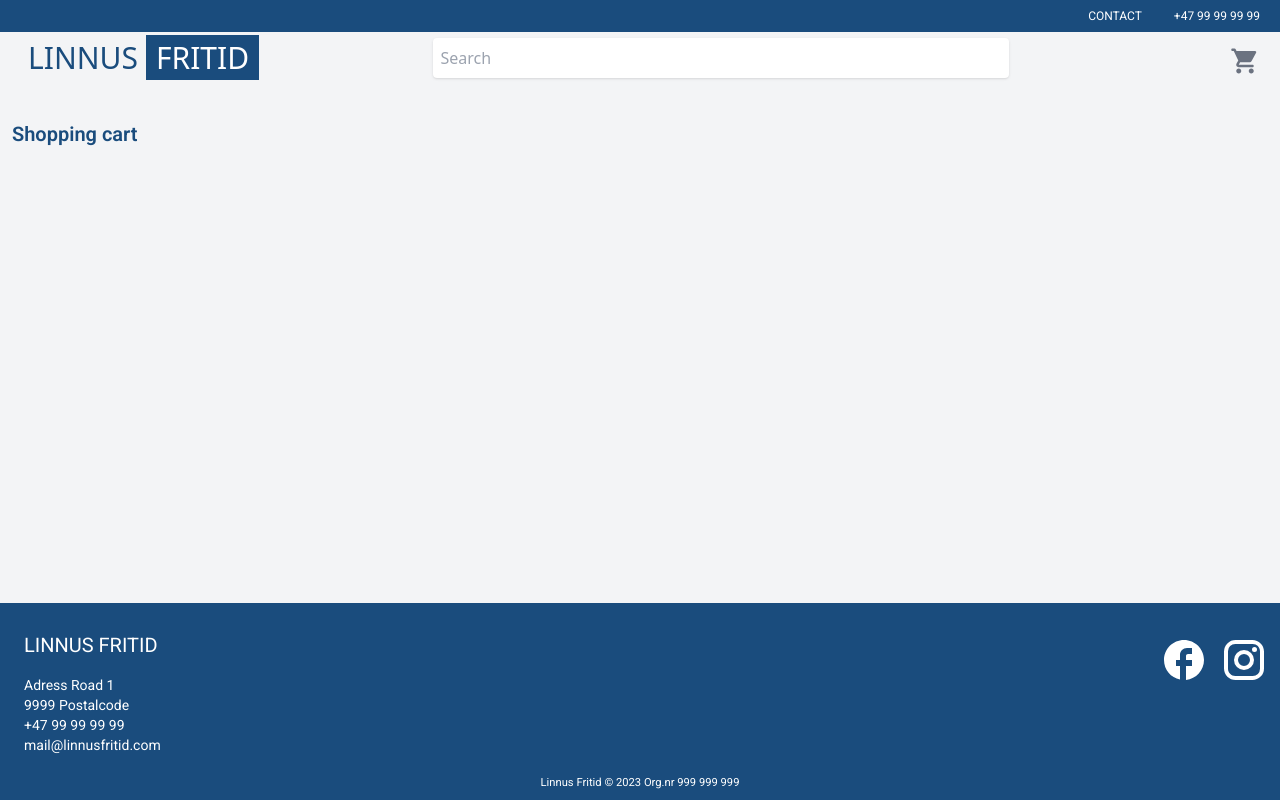
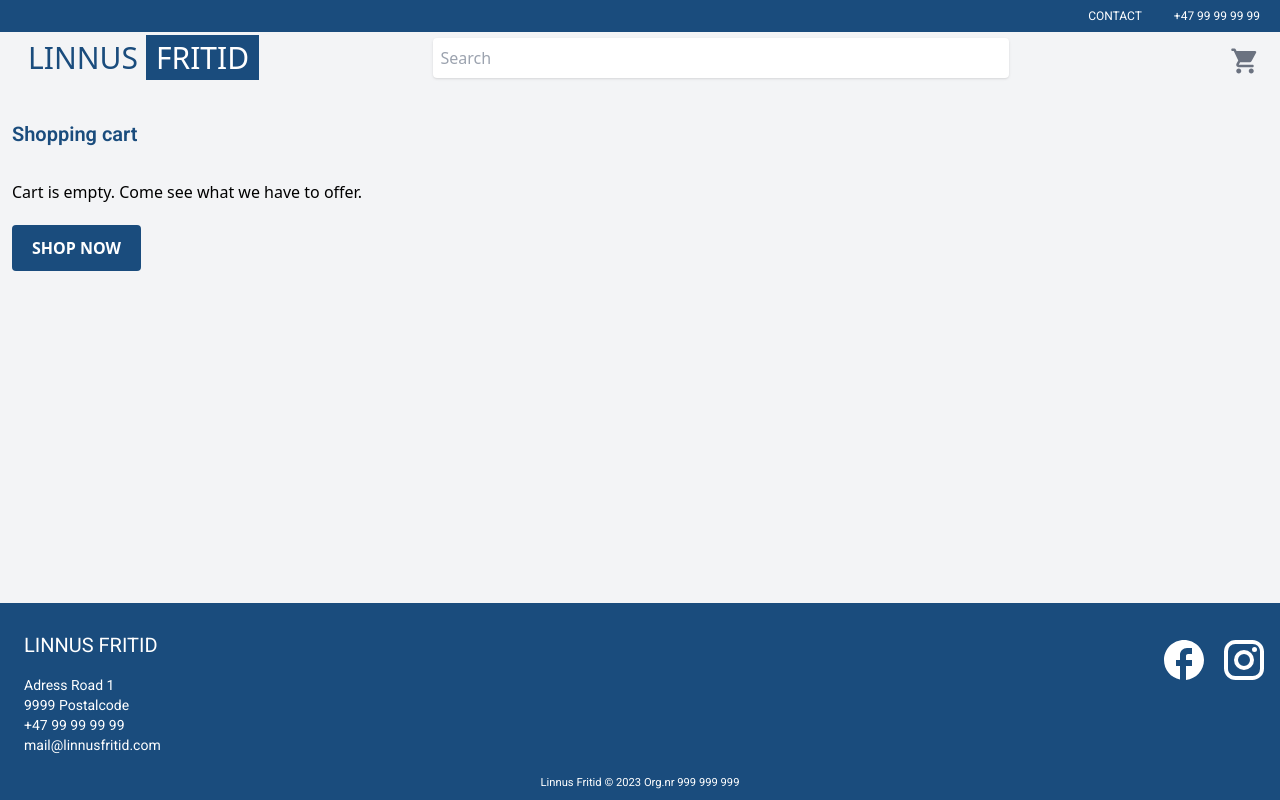
Before and after one commit to oyhub/fef-ca, a React (Vite) app: page /checkout in a window 1280 px wide. Built offline with nearby package versions, Linux system fonts and the light colour scheme.

Commit message:
checkout page

```diff
--- a/src/pages/Checkout.tsx
+++ b/src/pages/Checkout.tsx
@@ -10,12 +10,23 @@ export function Checkout() {
 
   const handleRemoveClick = (product: Data) => () => removeFromCart(product);
 
+  const totalSum = cart.reduce((acc, product) => {
+    const priceToUse = product.discountedPrice ? product.discountedPrice : product.price;
+    return acc + priceToUse;
+  }, 0);
+
 
   return (
     <div>
       <h1 className="font-heading font-semibold text-xl text-primary mb-8">Shopping cart</h1>
       <div className="flex flex-col gap-6">
-        {cart.map((product, index) => (
+        {cart.length === 0 ? (
+          <div>
+            <p className="mb-8">Cart is empty. Come see what we have to offer.</p>
+            <Link to="/" className="bg-primary text-white px-5 py-3 rounded uppercase font-semibold mb-8 xs:mb-0 hover:bg-secondary hover:underline">shop now</Link>
+          </div>
+        ) : (
+          cart.map((product, index) => (
           <div key={index} className="grid grid-cols-2 sm:grid-cols-[1fr_2fr_3fr] md:grid-cols-[1fr_2fr_2fr] xl:grid-cols-[1fr_4fr_2fr] gap-6 border-b-4 pb-3">
             <img src={product.imageUrl} alt="" className="object-cover max-h-40 aspect-square xl:w-40"/>
             <div>
@@ -39,7 +50,13 @@ export function Checkout() {
               <button onClick={handleRemoveClick(product)} className="self-start"><RemoveCircleOutline sx={{ color: '#dc2626' }} /></button>
             </div>
           </div>
-        ))}
+        )))}
+        {cart.length > 0 && (
+          <div className="self-end pr-3 flex flex-col justify-center gap-4">
+            <p>Total sum: <span className="font-semibold text-primary">{totalSum.toFixed(2)},-</span></p>
+            <Link to="/success" className="text-center bg-primary text-white px-5 py-3 rounded uppercase font-semibold mb-8 xs:mb-0 hover:bg-secondary hover:underline">Checkout</Link>
+          </div>
+        )}
       </div>
     </div>
   )
```
